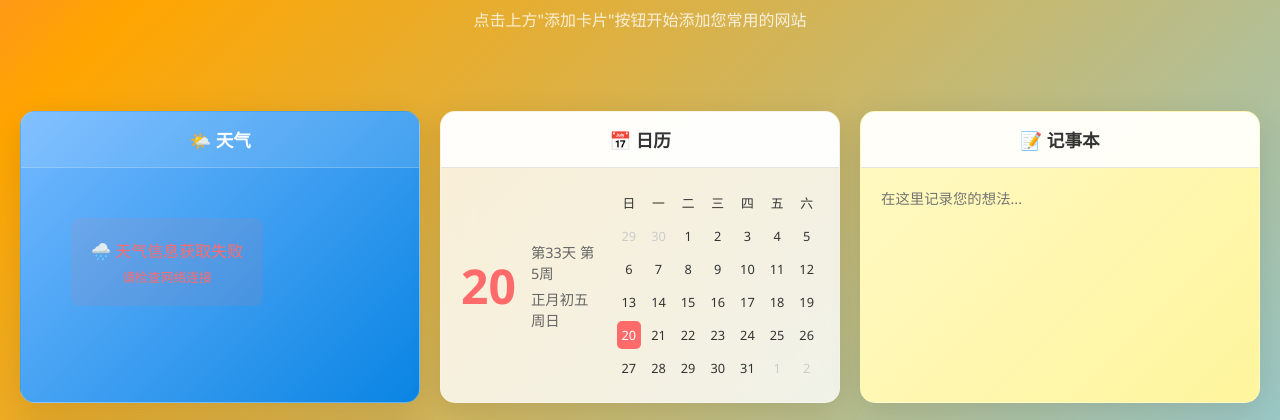
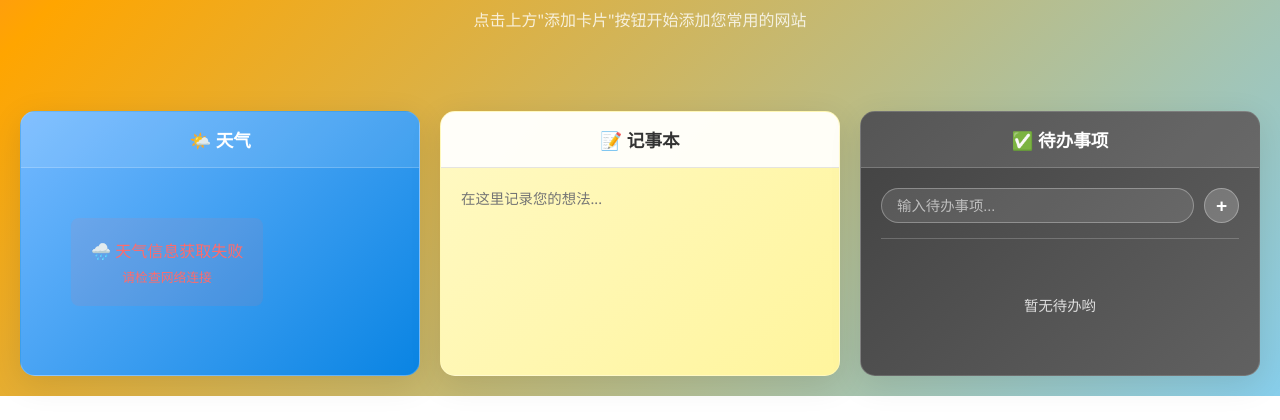
Before and after one commit to heijiangangqin/vercel-navigation-page, a plain HTML site: page index.html in a window 1280 px wide. Shown: the part 482-902 px from the top of the page. After the commit the page ends 878 px from the top, so only its background shows below. Drawn offline with Linux system fonts and the light colour scheme; no server answers.

Commit message:
Remove calendar widget functionality and related code from data-manager.js, script.js, index.html, and styles.css; update README.md to reflect the removal of the calendar feature.

```diff
--- a/data-manager.js
+++ b/data-manager.js
@@ -14,7 +14,6 @@ class DataManager {
             },
             widgetVisibility: {
                 weather: true,
-                calendar: true,
                 todo: true,
                 notepad: true
             }
--- a/index.html
+++ b/index.html
@@ -54,27 +54,6 @@
                 <div class="widget-content">
                     <div class="weather-content" id="weather-content">
                         <div class="weather-loading">正在获取天气信息...</div>
-                    </div>
-                </div>
-            </div>
-
-            <!-- 日历小部件 -->
-            <div class="widget calendar-widget" data-widget-type="calendar">
-                <div class="widget-header">
-                    <h3>📅 日历</h3>
-                </div>
-                <div class="widget-content">
-                    <div class="calendar-main">
-                        <div class="current-day">
-                            <div class="day-number" id="day-number">2</div>
-                            <div class="day-info">
-                                <div class="day-count">第33天 第5周</div>
-                                <div class="lunar-date">正月初五 周日</div>
-                            </div>
-                        </div>
-                        <div class="calendar-grid" id="calendar-grid">
-                            <!-- 日历网格将通过JavaScript生成 -->
-                        </div>
                     </div>
                 </div>
             </div>
@@ -218,7 +197,7 @@
                     <div class="widget-order-container">
                         <p class="order-hint">拖拽调整顺序，点击眼睛图标控制显示：</p>
                         <div class="widget-order-list" id="widget-order-list">
-                            <!-- 小部件排序列表将通过JavaScript动态生成 -->
+                            <!-- 小部件排序列表将通过JavaScript动态生成，仅包含天气、记事本、待办 -->
                         </div>
                     </div>
                 </div>
--- a/script.js
+++ b/script.js
@@ -12,8 +12,6 @@ const WEATHER_CONFIG_KEY = 'homepage_weather_config';
 // DOM元素
 const currentTimeEl = document.getElementById('current-time');
 const currentDateEl = document.getElementById('current-date');
-const dayNumberEl = document.getElementById('day-number');
-const calendarGridEl = document.getElementById('calendar-grid');
 const cardsContainerEl = document.getElementById('cards-container');
 const notepadContentEl = document.getElementById('notepad-content');
 const weatherContentEl = document.getElementById('weather-content');
@@ -29,7 +27,6 @@ document.addEventListener('DOMContentLoaded', async function() {
     await dataManager.initialize();
 
     initializeTime();
-    initializeCalendar();
     initializeWeather();
     initializeCards();
     initializeNotepad();
@@ -79,7 +76,7 @@ function updateTime() {
     currentDateEl.textContent = `${dateString} ${lunarInfo}`;
 
     // 更新当前日期数字
-    dayNumberEl.textContent = now.getDate();
+    // dayNumberEl.textContent = now.getDate(); // 删除
 }
 
 function getLunarInfo(date) {
@@ -94,60 +91,6 @@ function getLunarInfo(date) {
     const day = date.getDate();
 
     return `${lunarMonths[month - 1]}月${lunarDays[day - 1] || '初一'} 丁未`;
-}
-
-// 日历功能
-function initializeCalendar() {
-    generateCalendar();
-}
-
-function generateCalendar() {
-    const now = new Date();
-    const year = now.getFullYear();
-    const month = now.getMonth();
-    const currentDay = now.getDate();
-
-    // 获取当月第一天和最后一天
-    const firstDay = new Date(year, month, 1);
-    const lastDay = new Date(year, month + 1, 0);
-
-    // 获取第一天是星期几
-    const firstDayWeek = firstDay.getDay();
-
-    // 获取上个月的最后几天
-    const prevMonthLastDay = new Date(year, month, 0);
-    const prevMonthDays = prevMonthLastDay.getDate();
-
-    let calendarHTML = '';
-
-    // 星期标题
-    const weekDays = ['日', '一', '二', '三', '四', '五', '六'];
-    weekDays.forEach(day => {
-        calendarHTML += `<div class="calendar-day week-header">${day}</div>`;
-    });
-
-    // 上个月的日期
-    for (let i = firstDayWeek - 1; i >= 0; i--) {
-        const day = prevMonthDays - i;
-        calendarHTML += `<div class="calendar-day other-month">${day}</div>`;
-    }
-
-    // 当月的日期
-    for (let day = 1; day <= lastDay.getDate(); day++) {
-        const isToday = day === currentDay;
-        const className = isToday ? 'calendar-day today' : 'calendar-day';
-        calendarHTML += `<div class="${className}">${day}</div>`;
-    }
-
-    // 下个月的日期（填充到42个格子）
-    const totalCells = 42; // 6行7列
-    const remainingCells = totalCells - weekDays.length - firstDayWeek - lastDay.getDate();
-
-    for (let day = 1; day <= remainingCells; day++) {
-        calendarHTML += `<div class="calendar-day other-month">${day}</div>`;
-    }
-
-    calendarGridEl.innerHTML = calendarHTML;
 }
 
 // 天气配置管理
@@ -1091,12 +1034,6 @@ function applyWidgetVisibility() {
         weatherWidget.style.display = visibility.weather ? 'block' : 'none';
     }
 
-    // 日历小部件
-    const calendarWidget = document.querySelector('.calendar-widget');
-    if (calendarWidget) {
-        calendarWidget.style.display = visibility.calendar ? 'block' : 'none';
-    }
-
     // 待办小部件
     const todoWidget = document.querySelector('.todo-widget');
     if (todoWidget) {
@@ -1134,10 +1071,9 @@ function renderWidgetOrderList() {
     const widgetOrder = dataManager.getWidgetOrder();
     const visibility = dataManager.getWidgetVisibility();
 
-    // 小部件配置
+    // 修改widgetConfig，移除日历，只保留weather、todo、notepad
     const widgetConfig = {
         weather: { icon: '🌤️', name: '天气' },
-        calendar: { icon: '📅', name: '日历' },
         todo: { icon: '✅', name: '待办事项' },
         notepad: { icon: '📝', name: '记事本' }
     };
--- a/styles.css
+++ b/styles.css
@@ -278,64 +278,6 @@ body {
     margin: 10px;
 }
 
-/* 日历小部件 */
-.calendar-main {
-    display: flex;
-    align-items: center;
-    gap: 20px;
-}
-
-.current-day {
-    display: flex;
-    align-items: center;
-    gap: 15px;
-}
-
-.day-number {
-    font-size: 3rem;
-    font-weight: bold;
-    color: #ff6b6b;
-}
-
-.day-info {
-    display: flex;
-    flex-direction: column;
-    gap: 5px;
-}
-
-.day-count, .lunar-date {
-    font-size: 0.9rem;
-    color: #666;
-}
-
-.calendar-grid {
-    display: grid;
-    grid-template-columns: repeat(7, 1fr);
-    gap: 5px;
-    font-size: 0.8rem;
-}
-
-.calendar-day {
-    text-align: center;
-    padding: 5px;
-    border-radius: 5px;
-    cursor: pointer;
-    transition: background 0.3s ease;
-}
-
-.calendar-day:hover {
-    background: rgba(0, 120, 215, 0.1);
-}
-
-.calendar-day.today {
-    background: #ff6b6b;
-    color: white;
-}
-
-.calendar-day.other-month {
-    color: #ccc;
-}
-
 /* 记事本小部件 */
 .notepad-widget {
     background: linear-gradient(135deg, #fff9c4 0%, #fff59d 100%);
@@ -370,6 +312,8 @@ body {
 .todo-widget .widget-header h3 {
     color: white;
     margin: 0;
+    text-align: center;
+    width: 100%;
 }
 
 .add-todo-btn {
```
Also changed, not shown: README.md.
